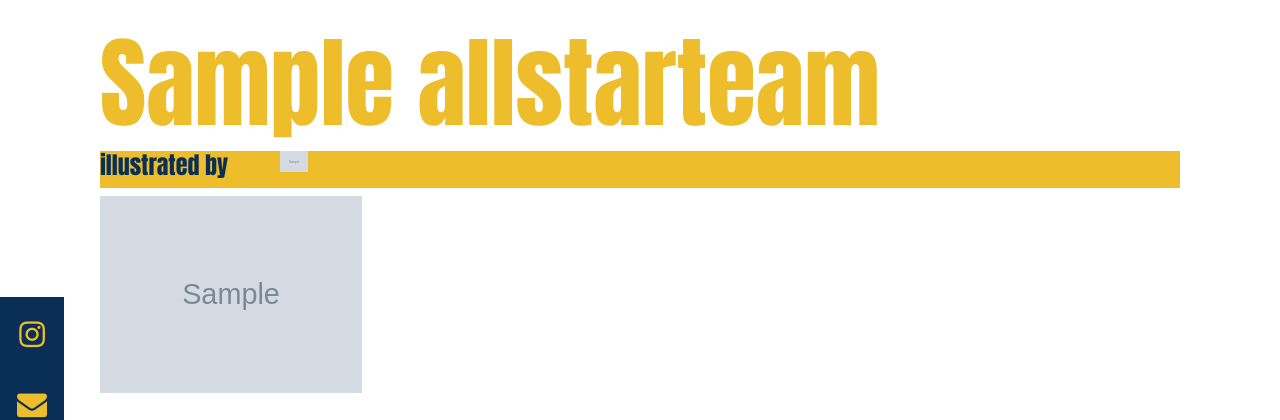
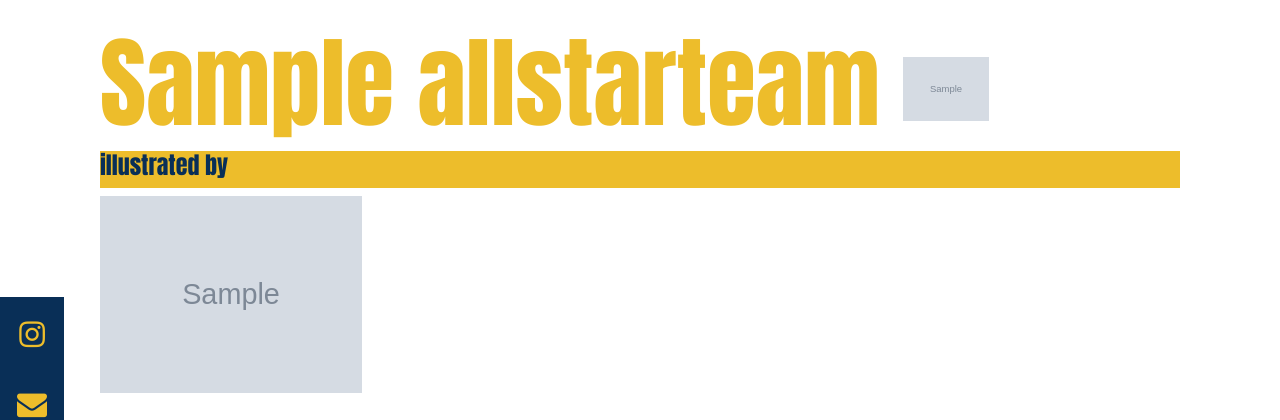
Before and after one commit to S73FF3N/acrosscalcio, a Django app: a page that uses allstar_teams/templates/allstar_team_detail.html in a window 1280 px wide. Shown: the part 103-523 px from the top of the page. Run offline with Django 3.2, Linux system fonts and the light colour scheme; tables that the repository leaves empty hold one stand-in row (values such as "Sample post"); grey boxes marked "Sample" are stand-in pictures; some libraries are stand-ins or nearby versions.

Commit message:
flag added to team country

```diff
--- a/allstar_teams/templates/allstar_team_detail.html
+++ b/allstar_teams/templates/allstar_team_detail.html
@@ -7,7 +7,11 @@
 
 {% block content %}
     <div class="container" style="margin-top:8vw">
-        <h1>{{ team.name }}</h1>
+        <h1>{{ team.name }}
+            {% if team.country.flag_image %}
+                <img src="{{ team.country.flag_image.url }}" style="height:1em;max-height:64px;vertical-align:middle;">
+            {% endif %}
+        </h1>
         <div class="row no-gutters">
             <div class="col-xl-2 col-lg-2 col-md-3 col-sm-6 col-6 illustrator-info text-left">
                 <h4>illustrated by</h4>
@@ -16,7 +20,7 @@
                 <span>
                     <h4 style="display:inline;">{{ team.illustrated_by.name }}</h4>
                     {% if team.country.flag_image %}
-                        <img src="{{ team.country.flag_image.url }}" width="28" style="display:inline;vertical-align:top;">
+                        <img src="{{ team.illustrated_by.country.flag_image.url }}" width="28" style="display:inline;vertical-align:top;">
                     {% endif %}
                 </span>
             </div>
```
